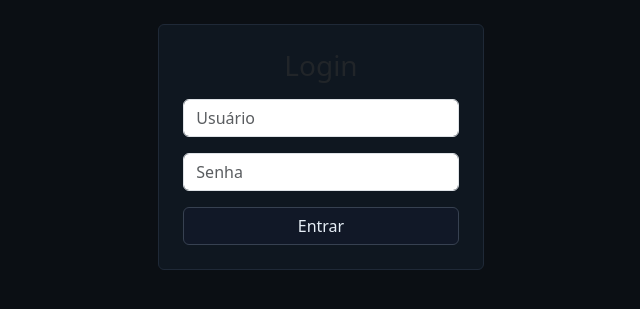
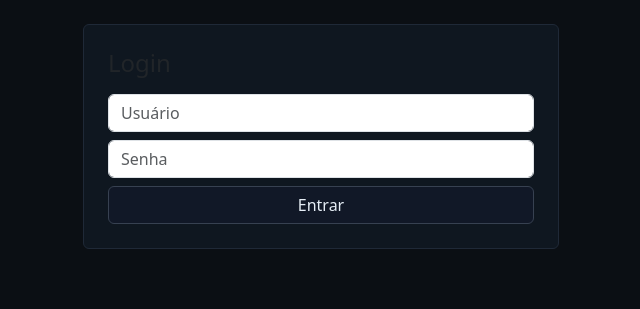
Before and after one commit to telegramsenderscript-lgtm/telegra--sender, a Flask app: page /login in a window 1280 px wide. Shown: the part 56-365 px from the top of the page, without its empty margins (319-959 px from the left). Run offline with Flask 3, Linux system fonts and the light colour scheme.

Commit message:
Update login.html

```diff
--- a/templates/login.html
+++ b/templates/login.html
@@ -1,20 +1,18 @@
 {% extends "base.html" %}
 {% block content %}
 
-<div class="col-md-4 mx-auto card p-4">
-
-  <h3 class="text-center mb-3">Login</h3>
-
-  {% if error %}
-  <div class="alert alert-danger">{{ error }}</div>
-  {% endif %}
-
-  <form method="POST">
-    <input class="form-control mb-3" name="username" placeholder="Usuário">
-    <input class="form-control mb-3" name="password" placeholder="Senha" type="password">
-    <button class="btn btn-primary w-100">Entrar</button>
-  </form>
-
+<div class="row justify-content-center">
+  <div class="col-md-6">
+    <div class="card p-4">
+      <h4 class="mb-3">Login</h4>
+      {% if error %}<div class="alert alert-danger">{{ error }}</div>{% endif %}
+      <form method="POST">
+        <input class="form-control mb-2" name="username" placeholder="Usuário">
+        <input class="form-control mb-2" name="password" placeholder="Senha" type="password">
+        <button class="btn btn-primary w-100">Entrar</button>
+      </form>
+    </div>
+  </div>
 </div>
 
 {% endblock %}
```
